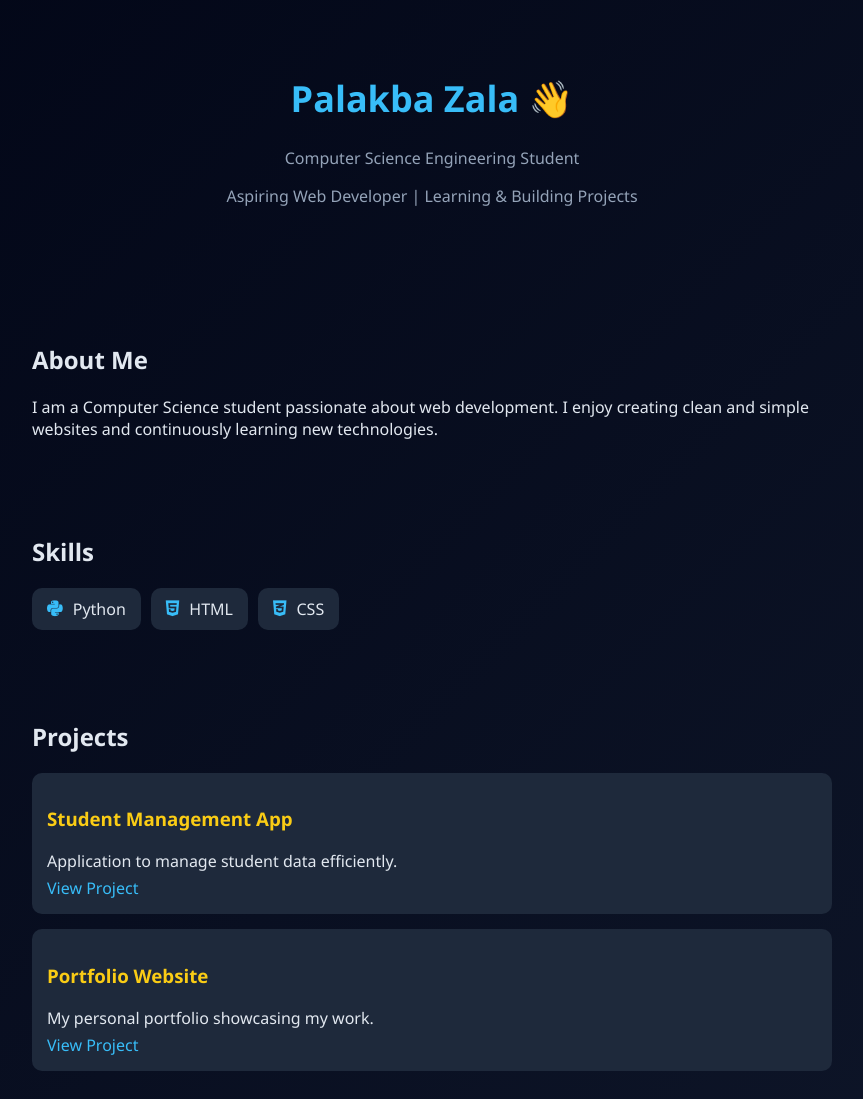
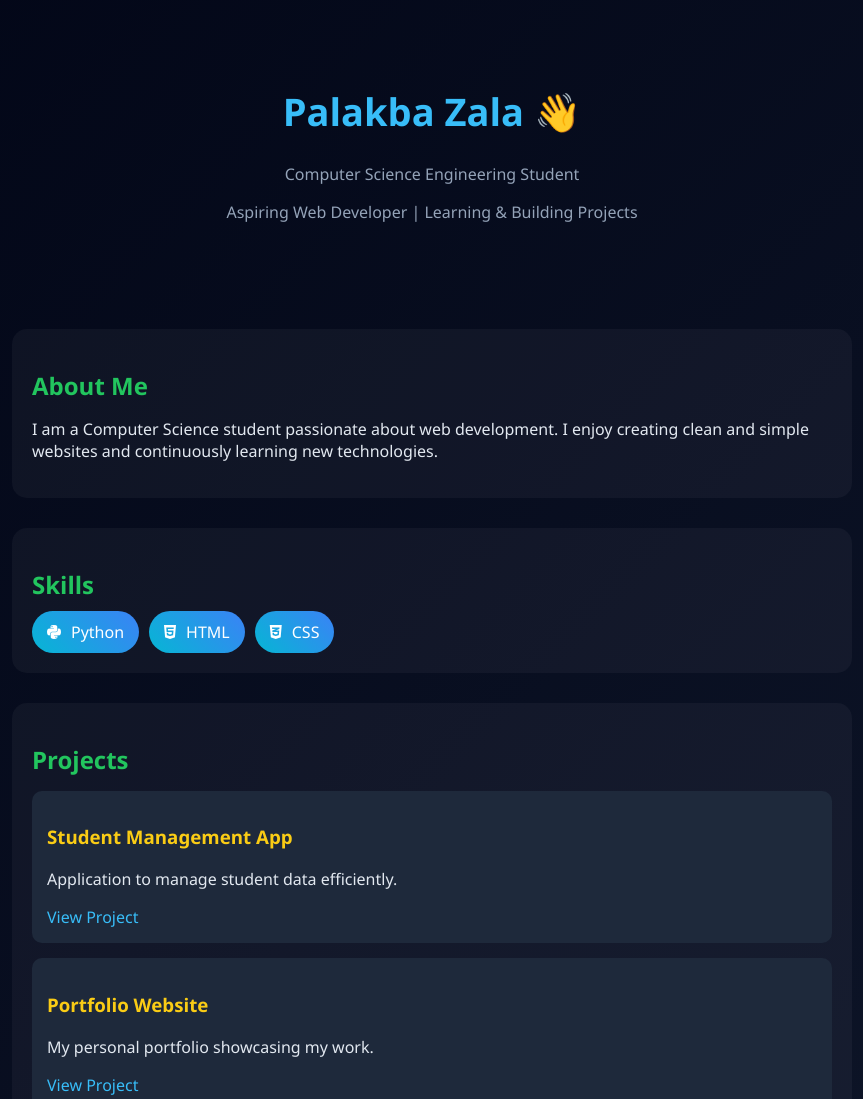
Before and after one commit to palakzala2311/palakzala2311.github.io, a plain HTML site: page index.html in a window 1280 px wide. Shown: the top 1099 px of the page, without its empty margins (208-1071 px from the left). Drawn offline with Linux system fonts and the light colour scheme.

Commit message:
Update style.css

```diff
--- a/style.css
+++ b/style.css
@@ -8,11 +8,11 @@ body {
 /* Header */
 header {
   text-align: center;
-  padding: 50px 20px;
+  padding: 60px 20px;
 }
 
 header h1 {
-  font-size: 36px;
+  font-size: 38px;
   color: #38bdf8;
 }
 
@@ -20,29 +20,20 @@ header p {
   color: #94a3b8;
 }
 
-/* Resume Button */
-.btn {
-  display: inline-block;
-  margin-top: 15px;
-  padding: 10px 20px;
-  background: linear-gradient(45deg, #22c55e, #4ade80);
-  color: black;
-  text-decoration: none;
-  border-radius: 25px;
-  font-weight: bold;
-  transition: 0.3s;
+/* Sections */
+section {
+  width: 85%;
+  max-width: 800px;
+  margin: 30px auto;
+  padding: 20px;
+  background: rgba(255,255,255,0.04);
+  border-radius: 15px;
 }
 
-.btn:hover {
-  transform: scale(1.1);
-}
-
-/* Sections */
-section {
-  margin: 30px auto;
-  padding: 20px;
-  width: 85%;
-  max-width: 800px;
+/* Headings */
+h2 {
+  color: #22c55e;
+  margin-bottom: 10px;
 }
 
 /* Skills */
@@ -53,22 +44,18 @@ section {
 }
 
 .skill {
-  background: #1e293b;
+  background: linear-gradient(45deg, #06b6d4, #3b82f6);
   padding: 10px 15px;
-  border-radius: 10px;
+  border-radius: 25px;
   display: flex;
   align-items: center;
   gap: 10px;
+  color: white;
   transition: 0.3s;
 }
 
-.skill i {
-  font-size: 18px;
-  color: #38bdf8;
-}
-
 .skill:hover {
-  transform: translateY(-5px);
+  transform: scale(1.1);
 }
 
 /* Projects */
@@ -93,7 +80,22 @@ section {
   text-decoration: none;
 }
 
-/* Contact */
-section p {
-  margin: 5px 0;
+/* Footer Resume Button */
+footer {
+  text-align: center;
+  margin: 40px 0;
 }
+
+.resume-btn {
+  padding: 12px 25px;
+  background: linear-gradient(45deg, #22c55e, #4ade80);
+  color: black;
+  text-decoration: none;
+  border-radius: 30px;
+  font-weight: bold;
+  transition: 0.3s;
+}
+
+.resume-btn:hover {
+  transform: scale(1.1);
+}
```
